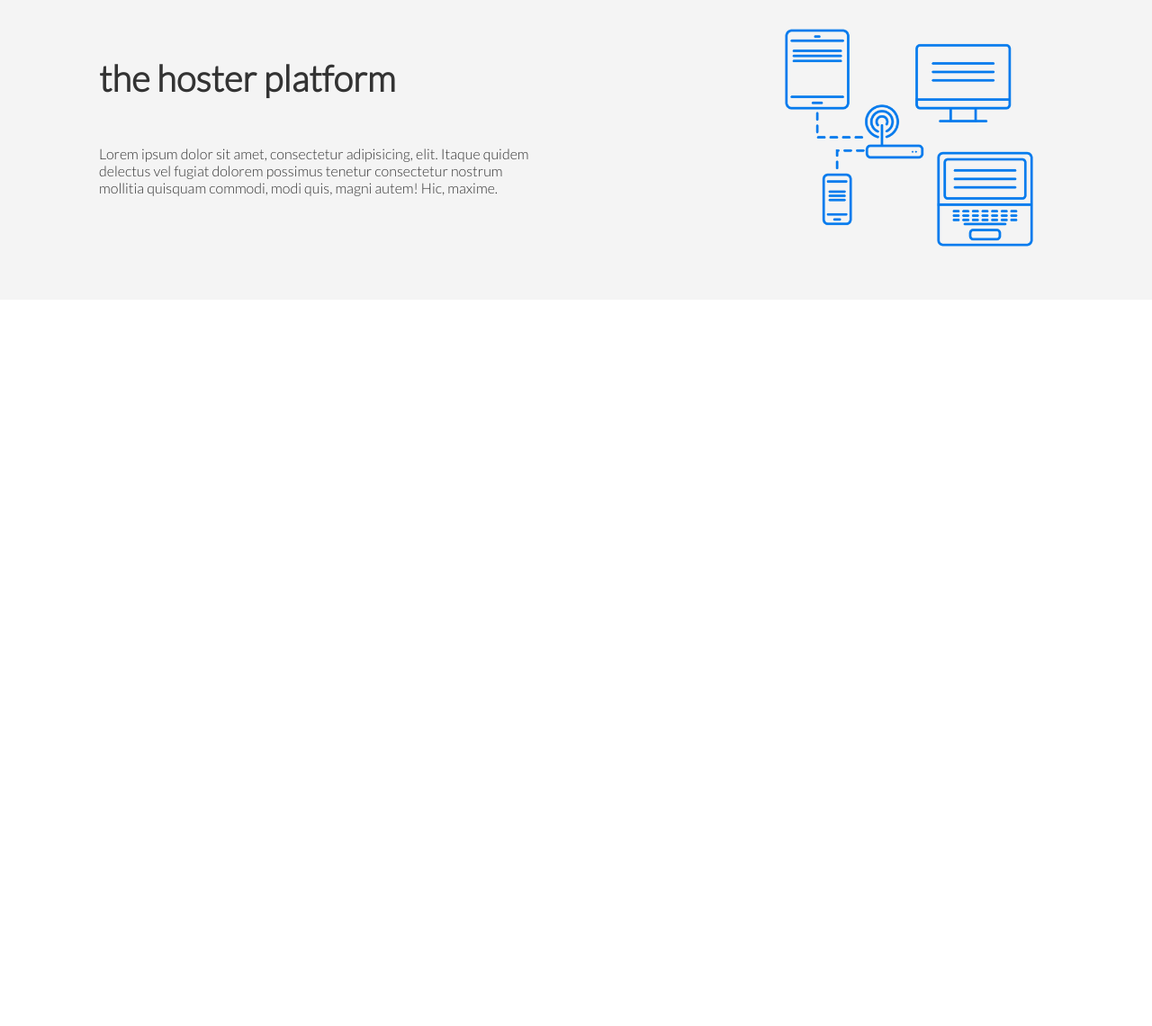
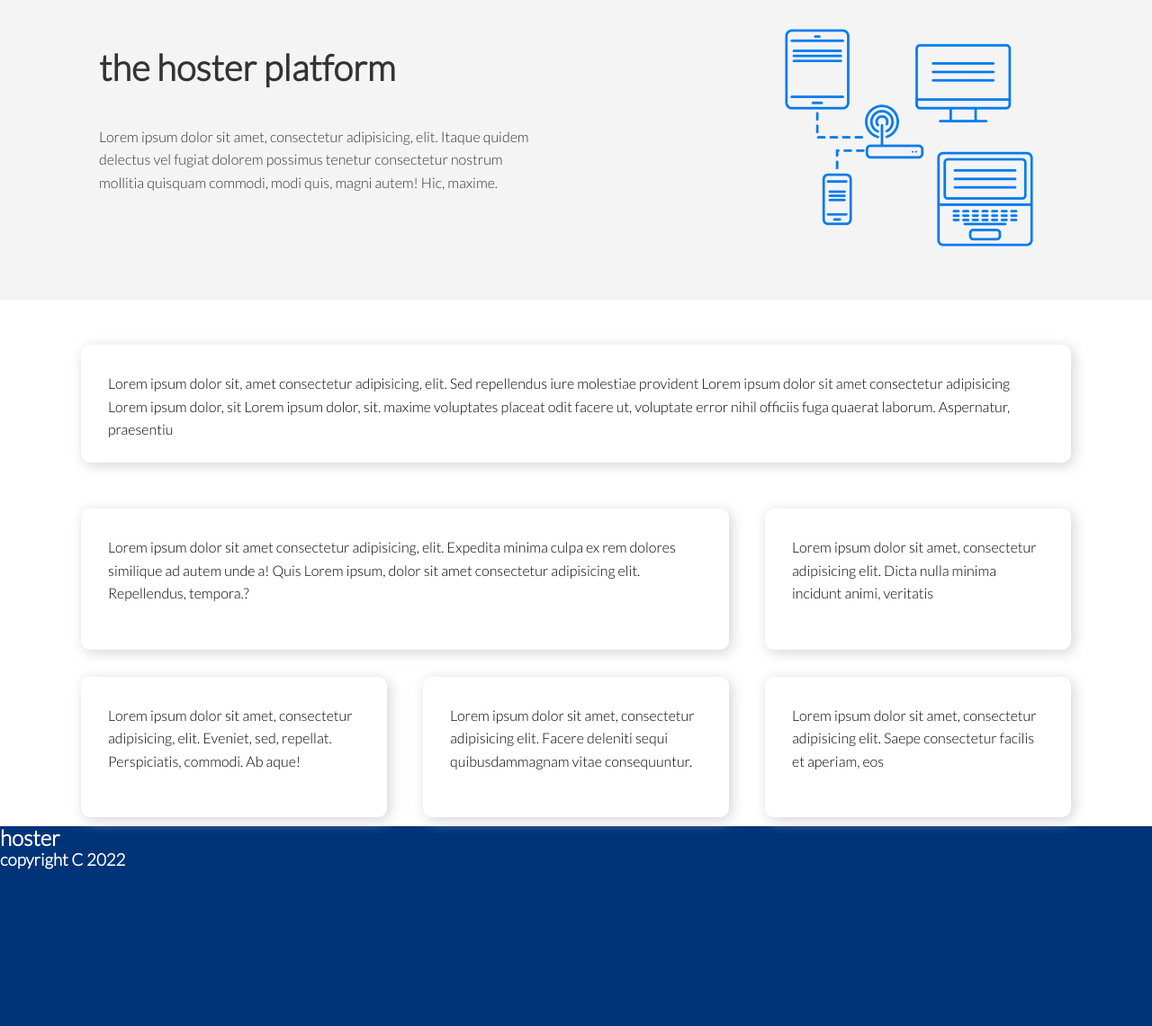
Before and after one commit to Ako-Mawlood/hosting-platform, a plain HTML site: page Feature.html in a window 1280 px wide. Shown: the part 375-1515 px from the top of the page at 90% size. Before the commit the page ends 800 px from the top, so only its background shows below. Drawn offline with Linux system fonts and the light colour scheme.

Commit message:
updated feature section-3

```diff
--- a/Css/Home.css
+++ b/Css/Home.css
@@ -6,6 +6,8 @@
 }
 body{
 	font-family:'lato',sans-serif;
+	line-height:1.6rem;
+
 
 }
 h1,h2{
@@ -75,13 +77,14 @@ margin-right:40px;
 	font-family: 'lato',sans-serif;
 }
 .head-1{
-	font-size:70px;
+	font-size:70px
+;
 }
 .p-1{
 	font-size: 20px;
 	width: 550px;
 	font-weight:600;
-	margin-top:20px;
+	margin-top:70px;
 
 	}
 
@@ -122,3 +125,64 @@ height500px;
 	margin: 30px;
 }
                                                   /*section-3*/
+.section-3{
+	display:grid;
+grid-template-columns: 1fr 1fr 1fr;
+grid-template-rows:1fr 1fr 1fr;
+color:#green;
+grid-column-gap:40px;
+grid-row-gap:10px;
+height: 544.75px;
+margin-top:40px;
+}
+.item{background-color: #fff;
+	border-radius:10px;
+	box-shadow:3px 3px 15px lightgrey;
+	padding:30px;}
+.g-1{
+
+height: 131px;
+grid-column-start:1;
+grid-column-end: 4;
+grid-row-start: 1;
+grid-row-end: 2}
+.g-2{
+height: 156.78px;
+grid-column-start: 1;
+grid-column-end: 3;
+grid-row-start: 2;
+grid-row-end: 3;
+}
+.g-3{
+height: 156.78px;
+grid-column-start:3 ;
+grid-column-end:4 ;
+grid-row-start: 2;
+grid-row-end: 3;
+border-radius:10;}
+.g-4{
+height:156px;
+grid-column-start:1 ;
+grid-column-end:2 ;
+grid-row-start: 3;
+grid-row-end: 4;}
+.g-5{
+height: 156px;
+grid-column-start:2 ;
+grid-column-end: 3;
+grid-row-start: 3;
+grid-row-end: 4;
+}
+.g-6{
+	grid-column-start:3 ;
+grid-column-end: 4;
+grid-row-start: 3;
+grid-row-end:4;
+height:156px;}
+/*footer*/
+.footer{
+	background-color:#037;
+	color:#fff;
+	height:222px;
+	display:block;
+}
--- a/Feature.html
+++ b/Feature.html
@@ -2,6 +2,7 @@
 <html lang="en">
 <head>
 	<meta charset="UTF-8">
+
 	<meta name="viewport" content="width=device-width, initial-scale=1.0">
 	<title>hosting platform</title>
 		<link rel="stylesheet" href="Css/Home.css">
@@ -40,6 +41,20 @@
 <img src="Images/server2.png" class="img-2">
 </div>
 </section>
-<!-- section-3 -->
+                                               <!-- section-3 -->
+<section class="container section-3">
+	<p class="g-1 item">Lorem ipsum dolor sit, amet consectetur adipisicing, elit. Sed repellendus iure molestiae provident Lorem ipsum dolor sit amet consectetur adipisicing Lorem ipsum dolor, sit Lorem ipsum dolor, sit. maxime voluptates placeat odit facere ut, voluptate error nihil officiis fuga quaerat laborum. Aspernatur, praesentiu</p>
+	<p class="g-2 item">Lorem ipsum dolor sit amet consectetur adipisicing, elit. Expedita minima culpa ex rem dolores similique ad autem unde a! Quis Lorem ipsum, dolor sit amet consectetur adipisicing elit. Repellendus, tempora.?</p>
+	<p class="g-3 item">Lorem ipsum dolor sit amet, consectetur adipisicing elit. Dicta nulla minima incidunt animi, veritatis </p>
+	<p class="g-4 item">Lorem ipsum dolor sit amet, consectetur adipisicing, elit. Eveniet, sed, repellat. Perspiciatis, commodi. Ab aque!</p>
+	<p class="g-5 item">Lorem ipsum dolor sit amet, consectetur adipisicing elit. Facere deleniti sequi quibusdammagnam vitae consequuntur.</p>
+	<p class="g-6 item">Lorem ipsum dolor sit amet, consectetur adipisicing elit. Saepe consectetur facilis et aperiam, eos
+	</p>
+</div>
+ </section>
+<footer class="footer">
+	<h2>hoster</h2>
+	<h3>copyright C 2022</h3>
+</footer>
 </body>
 </html>
```
Also changed, not shown: New Text Document.txt (added).
